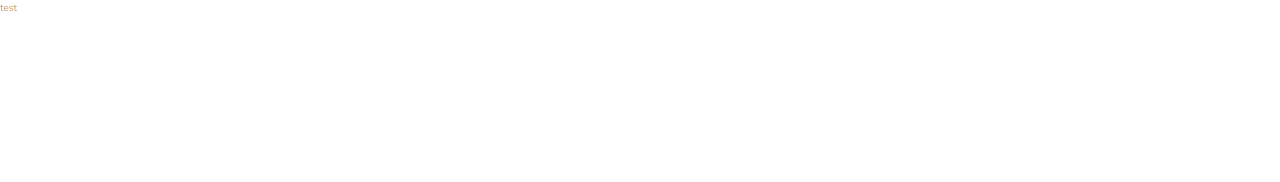
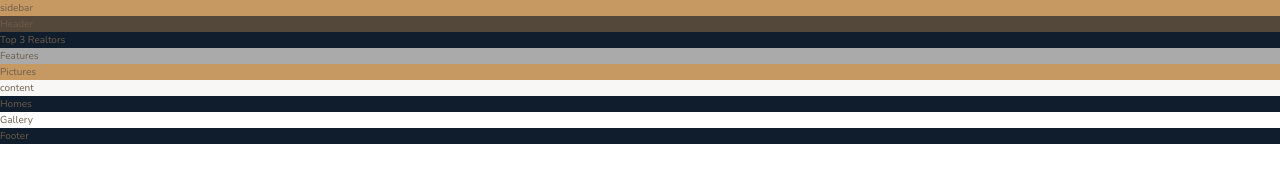
Before and after one commit to pvptowers/course-project-css-sass-nexter, a website: page index.html in a window 1280 px wide. Drawn offline with nearby package versions, Linux system fonts and the light colour scheme.

Commit message:
initial HTML elements

```diff
--- a/index.html
+++ b/index.html
@@ -14,7 +14,31 @@
 </head>
 
 <body class="container">
-    test
-</body>
-
+<div class="sidebar">
+    sidebar
+</div>
+<header class="header">
+    Header
+</header>
+<div class="realtors">
+    Top 3 Realtors
+</div>
+<section class="features">
+    Features
+</section>
+<div class="story__pictures">
+    Pictures
+</div>
+<div class="story__content">
+    content
+</div>
+<section class="homes">
+    Homes
+</section>
+<section class="gallery">
+    Gallery
+</section>
+<footer class="footer">
+    Footer
+</footer>
 </html>
--- a/sass/_base.scss
+++ b/sass/_base.scss
@@ -31,7 +31,7 @@ html {
 
 body {
     font-family: $font-primary;
-    color: $color-primary;
+    color: $color-grey-dark-2;
     font-weight: 300;
     line-height: 1.6;
 }
--- a/sass/_features.scss
+++ b/sass/_features.scss
@@ -0,0 +1,3 @@
+.features {
+    background-color: $color-grey-light-2;
+}
--- a/sass/_footer.scss
+++ b/sass/_footer.scss
@@ -0,0 +1,3 @@
+.footer {
+    background-color: $color-secondary;
+}
--- a/sass/_gallery.scss
+++ b/sass/_gallery.scss
@@ -0,0 +1,3 @@
+.footer {
+    background-color: $color-grey-dark-1;
+}
--- a/sass/_header.scss
+++ b/sass/_header.scss
@@ -0,0 +1,3 @@
+.header {
+    background-color: $color-grey-dark-1;
+}
--- a/sass/_homes.scss
+++ b/sass/_homes.scss
@@ -0,0 +1,3 @@
+.homes {
+    background-color: $color-secondary;
+}
--- a/sass/_realtors.scss
+++ b/sass/_realtors.scss
@@ -0,0 +1,3 @@
+.realtors {
+    background-color: $color-secondary;
+}
--- a/sass/_sidebar.scss
+++ b/sass/_sidebar.scss
@@ -0,0 +1,3 @@
+.sidebar {
+    background-color: $color-primary;
+}
--- a/sass/_story.scss
+++ b/sass/_story.scss
@@ -0,0 +1,9 @@
+.story {
+    &__pictures {
+        background-color: $color-primary;
+    }
+
+    &__content {
+        background-color: $color-grey-light-1;
+    }
+}
```
Also changed, not shown: css/style.css (added).
